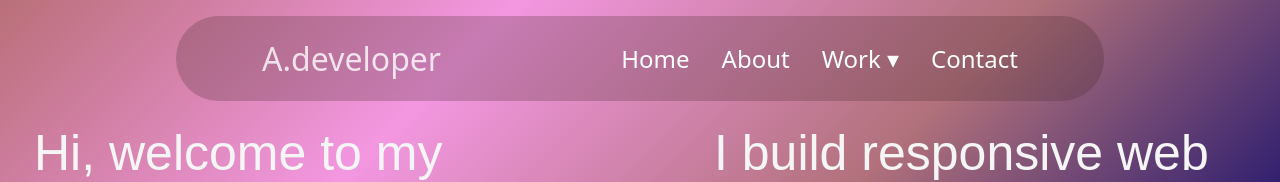
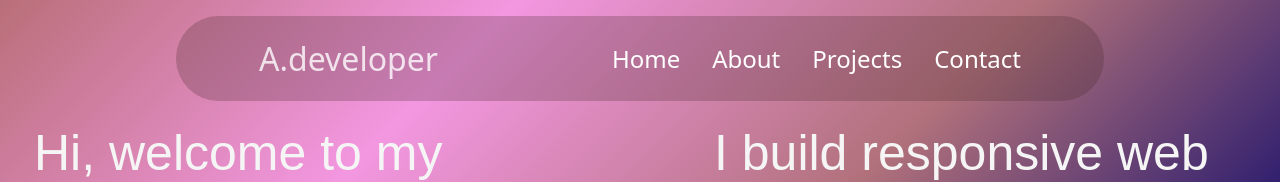
Before and after one commit to Ann-Getit/portfolio, a React (Vite) app: page /#/ in a window 1280 px wide. Shown: the top 182 px of the page. Built offline with nearby package versions, Linux system fonts and the light colour scheme; a web font is replaced by a local one.

Commit message:
"projects" links aangepast

```diff
--- a/src/assets/Nav.css
+++ b/src/assets/Nav.css
@@ -58,6 +58,7 @@ html {
   position: sticky;
   top: 1rem;
   z-index: 1005;
+  overflow: visible;
   margin: 0 auto;
   backdrop-filter: blur(5px);
   -webkit-backdrop-filter: blur(5px); /* Safari */
@@ -122,49 +123,6 @@ html {
 
 }
 
-/* Dropdown container dit aanpassen  */
-.dropdown {
-  position: relative;
-}
-
-
-
-
-
-
- /*  link "WORK" >   */
-.dropbtn {
-  cursor: pointer;
-  color: white;
-  font-size: 1.5rem;
-  transition: color 0.3s ease;
-}
-.dropbtn:hover { /*  link "WORK" >   */
-color: rgba(255, 255, 255, 0.582);
-}
-
-
-
-.dropdown-content {
-  display: none;
-  position: absolute;
-  top: 100%;
-  left: 0;
-  background-color: black;
-  height: 45px;/*dit toegevoegd*/
-  padding-top: 15px;/*dit toegevoegd*/
-  margin-top: 5px;/*dit toegevoegd*/
-  min-width: 110px;
-  border-radius: 5px;
-  z-index: 1000;
-}
-
-
-
-/* Show on hover (desktop) */
-.dropdown:hover .dropdown-content {
-  display: block;
-}
 
 
 
@@ -229,24 +187,4 @@ color: rgba(255, 255, 255, 0.582);
     transform: translateX(0);
   }
 }
-
-
-
-/*.menu {  MENU ??
-   list-style: none;
-  display: flex;
-  gap: 2rem;
-}*/
-/*
-.menu li {  MENU ??
-  position: relative;
-  cursor: pointer;
-}*/
-
-
-/*
-h1 {  h1 ????????
-  font-size: 35px;
-}*/
-
 /*---------------------------------          --------------  ------------------*/
--- a/src/assets/Nav.jsx
+++ b/src/assets/Nav.jsx
@@ -1,30 +1,42 @@
-import { useState } from "react";
+import { useState, useRef, useEffect } from "react";
 import { Link } from "react-router-dom";
 
 import "../assets/Nav.css";
 
 export default function Nav() {
 const [open, setOpen] = useState(false);
+const [setWorkOpen] = useState(false);
+const navRef = useRef(null);
+
+
+useEffect(() => {
+  const handleClickOutside = (event) => {
+    if (navRef.current && !navRef.current.contains(event.target)) {
+      setWorkOpen(false);
+    }
+  };
+
+  document.addEventListener("mousedown", handleClickOutside);
+  return () => document.removeEventListener("mousedown", handleClickOutside);
+}, []);
+
+
   return (
     <>
-    <nav className="nav-container">
+    <nav ref={navRef} className="nav-container">
 
         <div className="logo">A.developer</div>
+
 
         {/* Desktop links */}
       <ul className="nav-links desktop">
           <li><Link to="#home">Home</Link></li> {/** inplaats van anchor href toch wel link to gebruiken zodat ik niet vast blijft in "project page" */}
           <li><Link to="#about">About</Link></li> {/** hover voor de nav links */}
 
-          <li className="dropdown">
-              <span className="dropbtn">Work ▾</span>
-              <ul className="dropdown-content">
-                <li><Link to="/project">Projects</Link></li>
-             </ul>
-          </li>
+          <li><Link to="/project" className="changebtn">Projects</Link></li>
+
           <li><Link to="#contact">Contact</Link></li>
-        </ul>
-
+       </ul>
         {/* Hamburger voor mobiel */}
       <div className="hamburger" onClick={() => setOpen(!open)}>
         &#9776;
@@ -32,19 +44,19 @@ const [open, setOpen] = useState(false);
 
 
 
+
+
+
+
 {/* Mobile overlay */}
       <ul className={`nav-links mobile ${open ? "open" : ""}`}>
         <li><Link to="#home" onClick={() => setOpen(false)}>Home</Link></li>
         <li><Link to="#about" onClick={() => setOpen(false)}>About</Link></li>
-        <li className="dropdown">
-          <span className="dropbtn">Work ▾ </span>
-          <ul className="dropdown-content">
         <li><Link to="/project" onClick={() => setOpen(false)}>Projects</Link></li>
-        </ul>
-        </li>
-
         <li><Link to="#contact" onClick={() => setOpen(false)}>Contact</Link></li>
       </ul>
+
+
 
       {/* overlay achtergrond bij mobiel */}
        {open && <div className="overlay" onClick={() => setOpen(false)} />}
```
